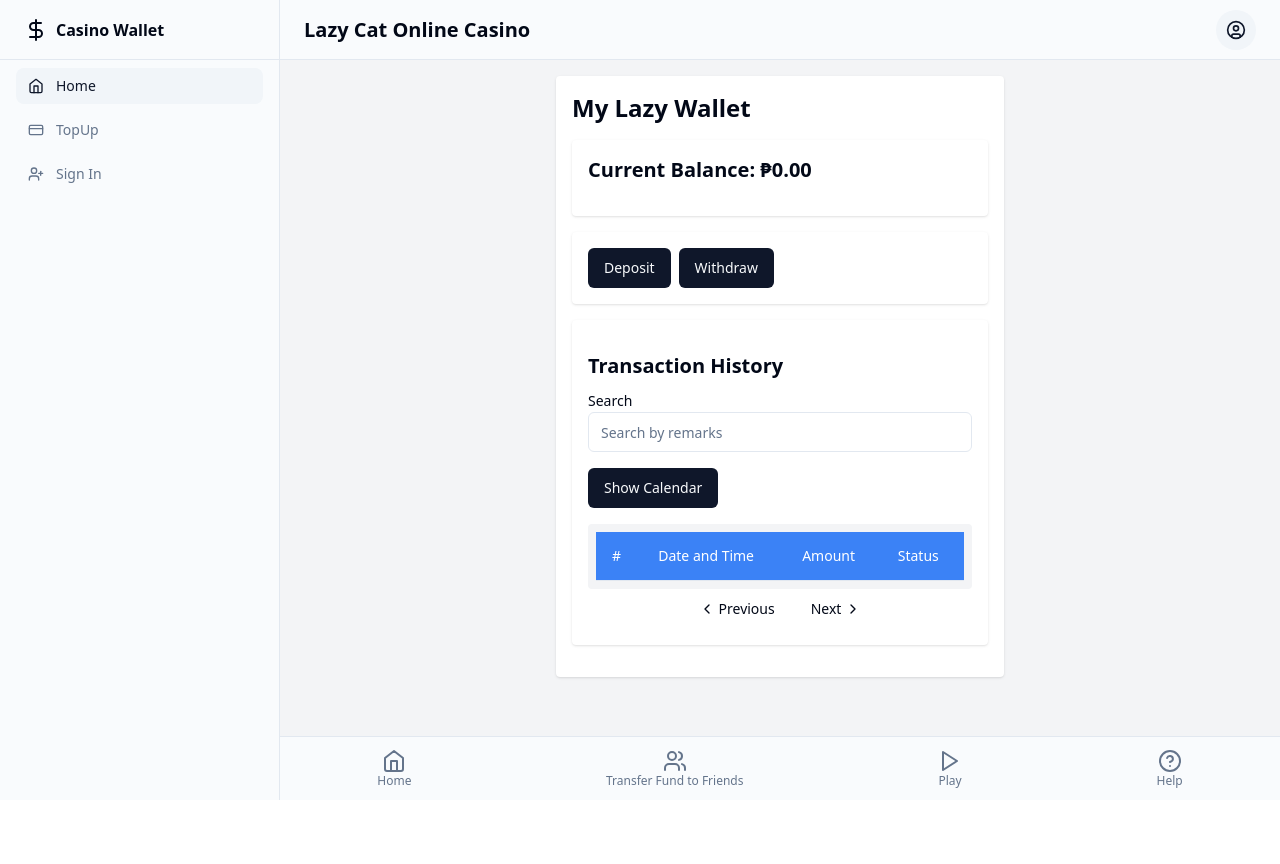
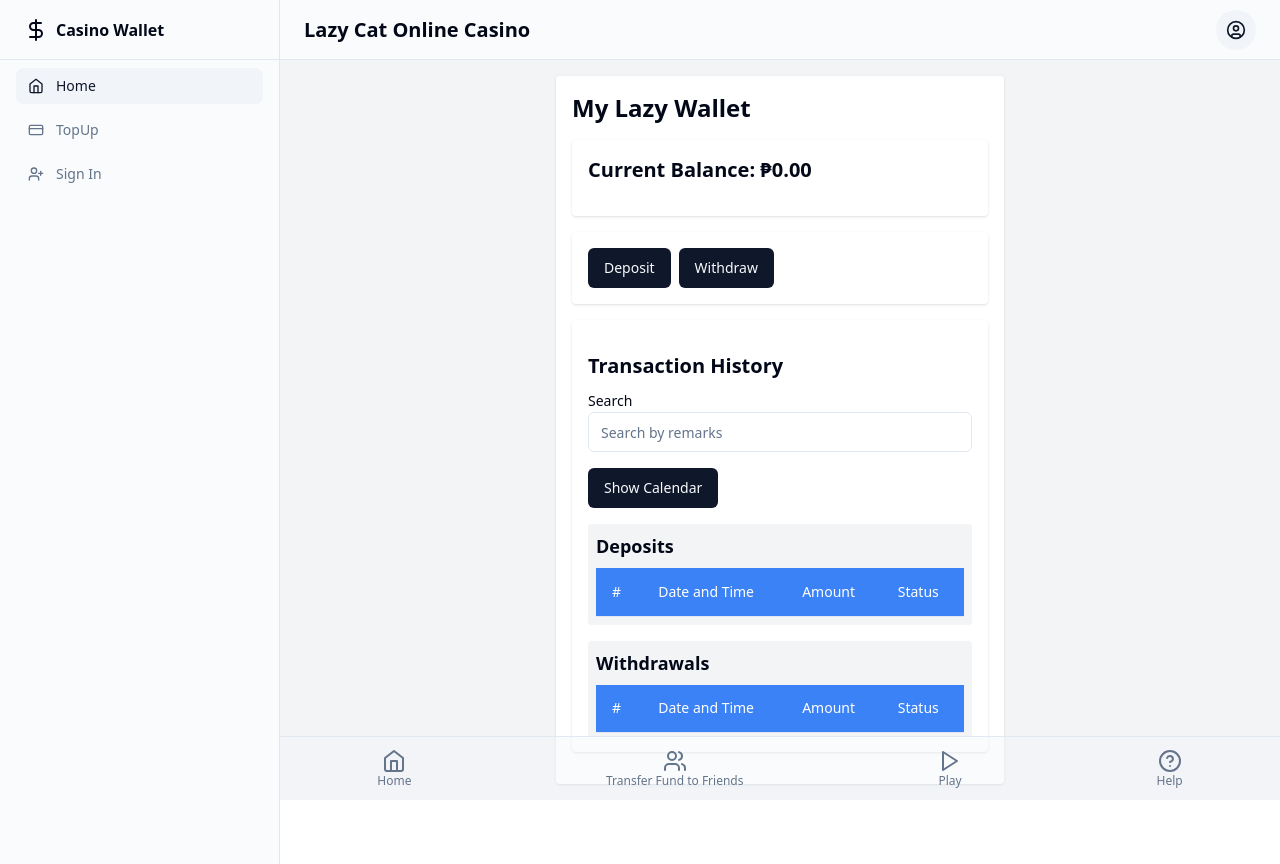
Before and after one commit to GPT-Engineer-App/casino-wallet-sim, a React (Vite) app: page / in a window 1280 px wide. Before the commit the page ends 800 px from the top, so only its background shows below. Built offline with nearby package versions, Linux system fonts and the light colour scheme.

Commit message:
Enhanced transaction history with separate sections for deposits and withdrawals. Merged search and calendar functionality to allow date range selection for filtering transactions.

```diff
--- a/src/pages/Index.jsx
+++ b/src/pages/Index.jsx
@@ -99,15 +99,17 @@ const TransactionButtons = ({ formData, handleChange, handleSubmit }) => (
   </div>
 );
 
-const TransactionHistory = ({ transactions, searchQuery, setSearchQuery, selectedDate, setSelectedDate }) => {
+const TransactionHistory = ({ transactions, searchQuery, setSearchQuery, selectedDateRange, setSelectedDateRange }) => {
   const [isCalendarVisible, setIsCalendarVisible] = useState(false);
   const [currentPage, setCurrentPage] = useState(1);
   const transactionsPerPage = 5;
 
   const filteredTransactions = transactions.filter((transaction) => {
     const matchesSearchQuery = transaction.remarks.toLowerCase().includes(searchQuery.toLowerCase());
-    const matchesDate = selectedDate ? format(new Date(transaction.timestamp), "yyyy-MM-dd") === format(selectedDate, "yyyy-MM-dd") : true;
-    return matchesSearchQuery && matchesDate;
+    const matchesDateRange = selectedDateRange
+      ? new Date(transaction.timestamp) >= selectedDateRange.from && new Date(transaction.timestamp) <= selectedDateRange.to
+      : true;
+    return matchesSearchQuery && matchesDateRange;
   });
 
   const indexOfLastTransaction = currentPage * transactionsPerPage;
@@ -119,6 +121,14 @@ const TransactionHistory = ({ transactions, searchQuery, setSearchQuery, selecte
   const handlePageChange = (pageNumber) => {
     setCurrentPage(pageNumber);
   };
+
+  const handleDateRangeSelect = (range) => {
+    setSelectedDateRange(range);
+    setIsCalendarVisible(false);
+  };
+
+  const deposits = currentTransactions.filter(transaction => transaction.endpoint === "/payin");
+  const withdrawals = currentTransactions.filter(transaction => transaction.endpoint === "/payout");
 
   return (
     <div className="mt-4 max-h-96 overflow-y-auto">
@@ -139,14 +149,15 @@ const TransactionHistory = ({ transactions, searchQuery, setSearchQuery, selecte
         </Button>
         {isCalendarVisible && (
           <Calendar
-            mode="single"
-            selected={selectedDate}
-            onSelect={setSelectedDate}
+            mode="range"
+            selected={selectedDateRange}
+            onSelect={handleDateRangeSelect}
             className="rounded-md border mt-2"
           />
         )}
       </div>
       <div className="bg-gray-100 p-2 rounded">
+        <h3 className="text-lg font-semibold mb-2">Deposits</h3>
         <Table>
           <TableHeader>
             <TableRow>
@@ -157,12 +168,35 @@ const TransactionHistory = ({ transactions, searchQuery, setSearchQuery, selecte
             </TableRow>
           </TableHeader>
           <TableBody>
-            {currentTransactions.map((transaction, index) => (
+            {deposits.map((transaction, index) => (
               <TableRow key={index}>
                 <TableCell>{indexOfFirstTransaction + index + 1}</TableCell>
                 <TableCell>{transaction.timestamp}</TableCell>
                 <TableCell>₱{transaction.amount}</TableCell>
-                <TableCell>{transaction.endpoint === "/payin" ? "Deposit" : "Withdraw"}</TableCell>
+                <TableCell>Deposit</TableCell>
+              </TableRow>
+            ))}
+          </TableBody>
+        </Table>
+      </div>
+      <div className="bg-gray-100 p-2 rounded mt-4">
+        <h3 className="text-lg font-semibold mb-2">Withdrawals</h3>
+        <Table>
+          <TableHeader>
+            <TableRow>
+              <TableHead className="bg-blue-500 text-white">#</TableHead>
+              <TableHead className="bg-blue-500 text-white">Date and Time</TableHead>
+              <TableHead className="bg-blue-500 text-white">Amount</TableHead>
+              <TableHead className="bg-blue-500 text-white">Status</TableHead>
+            </TableRow>
+          </TableHeader>
+          <TableBody>
+            {withdrawals.map((transaction, index) => (
+              <TableRow key={index}>
+                <TableCell>{indexOfFirstTransaction + index + 1}</TableCell>
+                <TableCell>{transaction.timestamp}</TableCell>
+                <TableCell>₱{transaction.amount}</TableCell>
+                <TableCell>Withdraw</TableCell>
               </TableRow>
             ))}
           </TableBody>
@@ -214,7 +248,7 @@ const Index = () => {
   const [showModal, setShowModal] = useState(false);
   const [paymentUrl, setPaymentUrl] = useState("");
   const [searchQuery, setSearchQuery] = useState("");
-  const [selectedDate, setSelectedDate] = useState(null);
+  const [selectedDateRange, setSelectedDateRange] = useState(null);
 
   useEffect(() => {
     const storedBalance = localStorage.getItem("balance");
@@ -297,7 +331,7 @@ const Index = () => {
         <pre className="mt-4 p-2 bg-gray-100 rounded">{JSON.stringify(result, null, 2)}</pre>
       )}
       <div className="p-4 mb-4 bg-white rounded shadow">
-        <TransactionHistory transactions={transactions} searchQuery={searchQuery} setSearchQuery={setSearchQuery} selectedDate={selectedDate} setSelectedDate={setSelectedDate} />
+        <TransactionHistory transactions={transactions} searchQuery={searchQuery} setSearchQuery={setSearchQuery} selectedDateRange={selectedDateRange} setSelectedDateRange={setSelectedDateRange} />
       </div>
       {showModal && (
         <Modal onClose={() => setShowModal(false)}>
```
